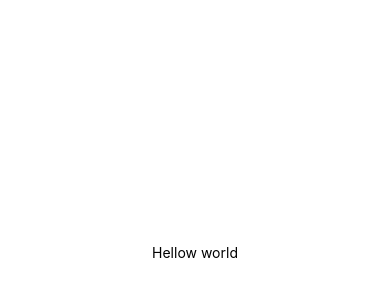
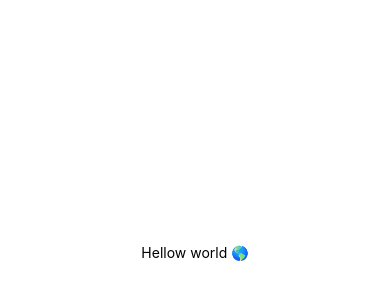
Before and after one commit to enriqueSFranco/TechJobRadarMobile, a React Native app: screen / in a window 390 px wide. Shown: the part 170-470 px from the top of the page. Built offline with nearby package versions, Linux system fonts and the light colour scheme.

Commit message:
feat: add new title app

```diff
--- a/App.js
+++ b/App.js
@@ -4,7 +4,7 @@ import { StyleSheet, Text, View } from 'react-native';
 export default function App () {
   return (
     <View style={styles.container}>
-      <Text>Hellow world</Text>
+      <Text>Hellow world 🌎</Text>
       <StatusBar style="auto" />
     </View>
   );
```
